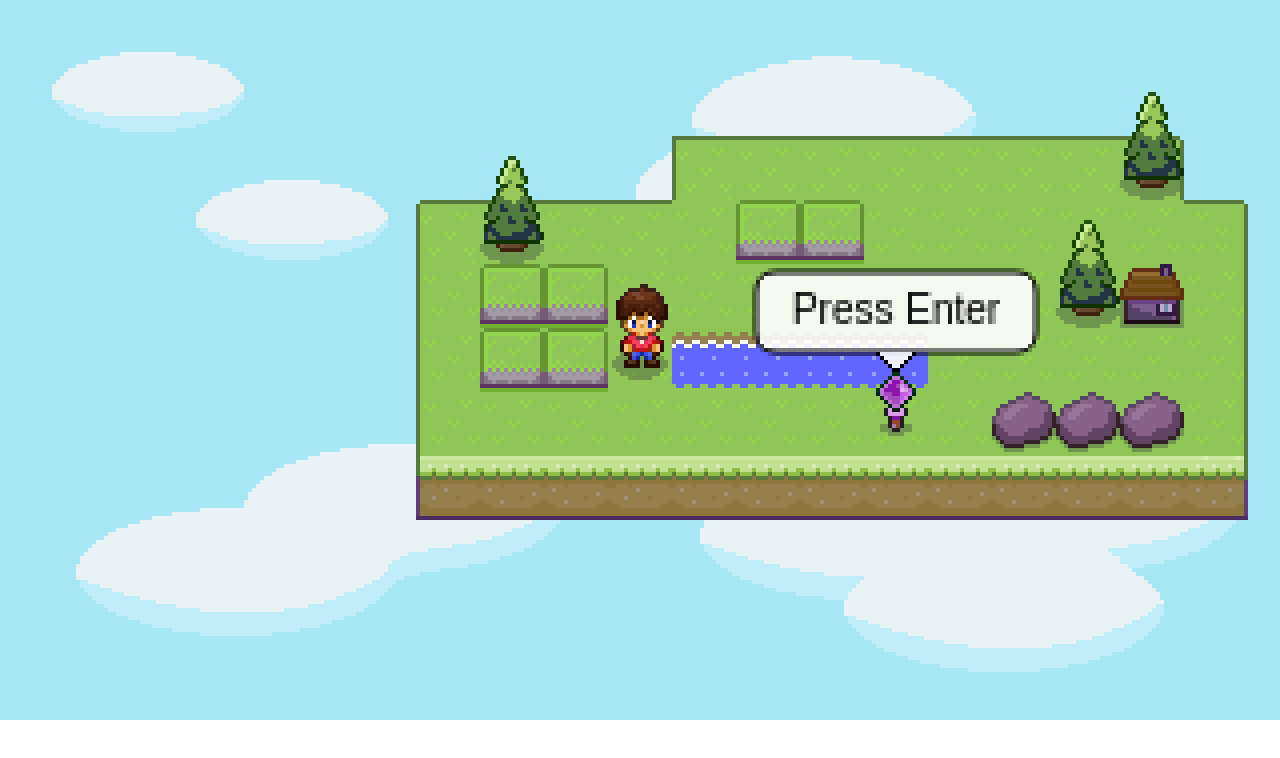
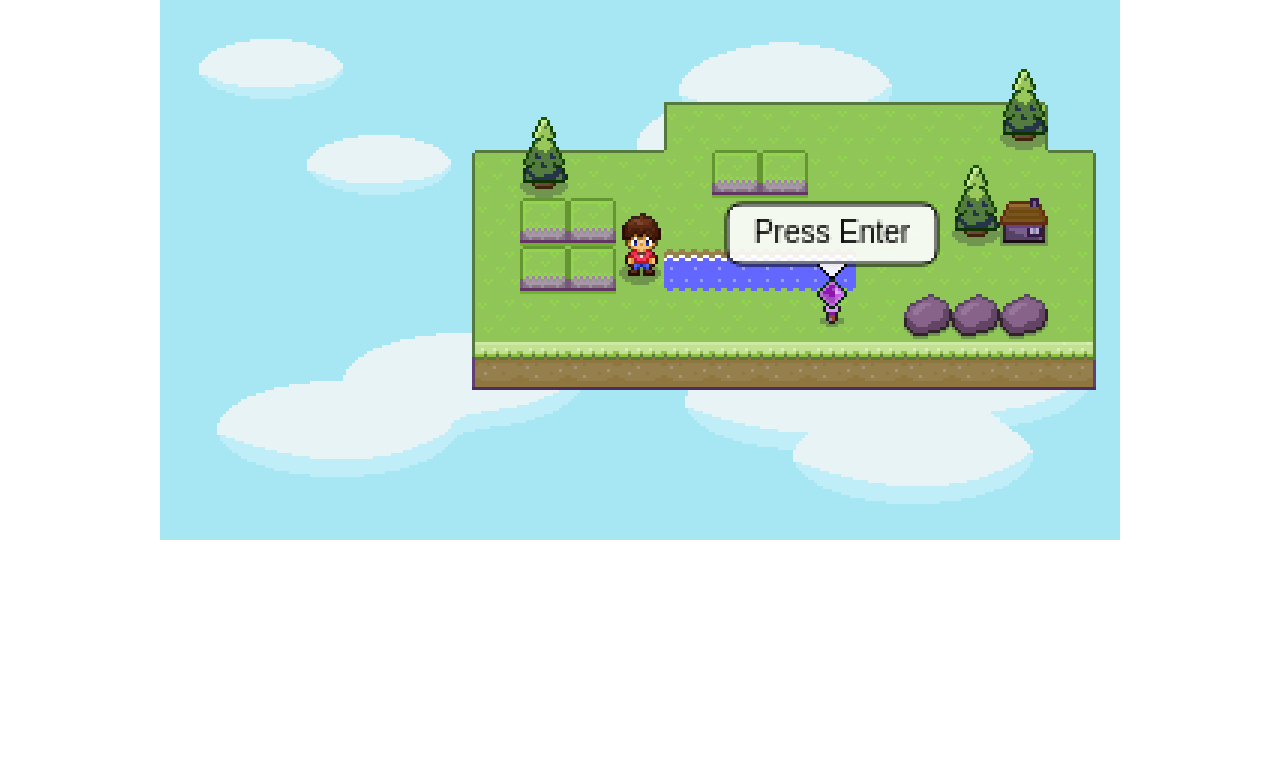
Before and after one commit to Shrey31G/Portfolio, a React (Vite) app: page /2d in a window 1280 px wide. Shown: the top 758 px of the page. Built offline with nearby package versions, Linux system fonts and the light colour scheme.

Commit message:
fixed some ratio issues

```diff
--- a/src/Basic/BasicResume.jsx
+++ b/src/Basic/BasicResume.jsx
@@ -87,12 +87,12 @@ export const BasicResume = () => {
                     </div>
                 </div>
                 <div className="mt-6">
-                    I blend design and code to build awesome stuff on the web. My sweet spot is crafting slick frontends and designing intuitive user experiences.
+                    I like building things that look good and feel even better to use. Whether it's a tiny UI detail or a full-blown app, I’m always chasing that balance between design and function.
                 </div>
             </div>
 
             <div className="w-full overflow-hidden my-10 bg-white dark:bg-black flex justify-center">
-            <TypingEffect texts={["Innovate", "Code", "Repeat"]} />
+                <TypingEffect texts={["Innovate", "Code", "Repeat"]} />
             </div>
 
             <div id="Projects" className="grid grid-cols-1 max-w-3xl mx-auto my-32 w-[85%] md:w-[70%] gap-2 bg-white  dark:bg-black ">
--- a/src/GameCanvas.jsx
+++ b/src/GameCanvas.jsx
@@ -1,4 +1,4 @@
-import { useEffect, useRef } from "react";
+import { useEffect, useRef, useState } from "react";
 import { resources } from "./Resource.js"
 import { Sprite } from "./Sprite.js";
 import { Vector2 } from "./vector2.js";
@@ -12,25 +12,68 @@ import { Camera } from "./Camera.js";
 import { ComputerIcon } from "./ComputerIcon.js";
 
 const GameCanvas = () => {
+    const containerRef = useRef(null);
     const canvasRef = useRef(null);
     const interactionCooldownRef = useRef(false);
+    const GAME_WIDTH = 320;
+    const GAME_HEIGHT = 180;
+    const [screenSize, setScreenSize] = useState({
+        width: typeof window !== 'undefined' ? window.innerWidth : 1024,
+        height: typeof window !== 'undefined' ? window.innerHeight : 768
+    });
+
+    useEffect(() => {
+        const handleResize = () => {
+            setScreenSize({
+                width: window.innerWidth,
+                height: window.innerHeight
+            });
+        };
+
+        window.addEventListener('resize', handleResize);
+        return () => window.removeEventListener('resize', handleResize);
+    }, []);
+
+    const getMaxWidth = () => {
+        const { width } = screenSize;
+        if (width >= 1920) return "1280px";
+        if (width >= 1280) return "960px";
+        if (width >= 768) return "720px";
+        return "100%";
+    };
+
     useEffect(() => {
         const canvas = canvasRef.current;
+        const container = containerRef.current;
         const ctx = canvas.getContext("2d");
+
+        function resizeCanvas() {
+
+            const containerWidth = container.clientWidth;
+            const containerHeight = container.clientHeight;
+
+            canvas.width = GAME_WIDTH;
+            canvas.height = GAME_HEIGHT;
+
+            canvas.style.width = `${containerWidth}px`;
+            canvas.style.height = `${containerHeight}px`;
+
+            ctx.imageSmoothingEnabled = false;
+        }
 
         const mainScene = new GameObject({
             position: new Vector2(0, 0)
-        })
+        });
 
         const skySprite = new Sprite({
             resource: resources.images.sky,
             frameSize: new Vector2(320, 180),
-        })
+        });
 
         const groundSprite = new Sprite({
             resource: resources.images.ground,
             frameSize: new Vector2(320, 180)
-        })
+        });
         mainScene.addChild(groundSprite);
 
         const camera = new Camera();
@@ -41,22 +84,20 @@ const GameCanvas = () => {
 
         events.on("HERO_POSITION", mainScene, heroPosition => {
             console.log("HEROMOVED", heroPosition);
-        })
+        });
 
         const computer = new ComputerIcon(grindCells(10), grindCells(6));
         mainScene.addChild(computer);
 
-
         const handleKeyDown = (e) => {
             if (e.repeat) return;
             if ((e.code === "Space" || e.code === "Enter") && !interactionCooldownRef.current) {
-
                 interactionCooldownRef.current = true;
-                console.log(`Before interaction key: ${e.code}`)
+                console.log(`Before interaction key: ${e.code}`);
 
                 events.emit("INTERACTION_KEY_PRESSED");
 
-                console.log(`After interaction key: ${e.code}`)
+                console.log(`After interaction key: ${e.code}`);
 
                 setTimeout(() => {
                     interactionCooldownRef.current = false;
@@ -67,12 +108,13 @@ const GameCanvas = () => {
         };
 
         window.addEventListener("keydown", handleKeyDown);
+        window.addEventListener("resize", resizeCanvas);
 
         mainScene.input = new Input();
 
         const update = (delta) => {
             mainScene.stepEntry(delta, mainScene);
-        }
+        };
 
         const draw = () => {
             ctx.clearRect(0, 0, canvas.width, canvas.height);
@@ -85,23 +127,44 @@ const GameCanvas = () => {
             mainScene.draw(ctx, 0, 0);
 
             ctx.restore();
-        }
+        };
+
+        // Initial resize
+        resizeCanvas();
 
         const gameLoop = new GameLoop(update, draw);
         gameLoop.start();
 
         return () => {
             window.removeEventListener("keydown", handleKeyDown);
+            window.removeEventListener("resize", resizeCanvas);
         };
-    }, []);
+    }, [screenSize]);
 
     return (
-        <canvas
-            ref={canvasRef}
-            width={320}
-            height={180}
-        />
-    )
-}
+        <div
+            ref={containerRef}
+            className="w-full mx-auto"
+            style={{
+                minHeight: "180px",
+                minWidth: "320px",
+                aspectRatio: "16/9",
+                maxWidth: getMaxWidth(),
+                maxHeight: "calc(100vh - 48px)",
+                position: "relative"
+            }}
+        >
+            <canvas
+                ref={canvasRef}
+                style={{
+                    display: "block",
+                    width: "100%",
+                    height: "100%",
+                    imageRendering: "pixelated"
+                }}
+            />
+        </div>
+    );
+};
 
 export default GameCanvas;
--- a/src/GameLoop.js
+++ b/src/GameLoop.js
@@ -4,12 +4,12 @@ export class GameLoop {
 
         this.lastFrameTime = 0;
         this.accumulatedTime = 0;
-        this.timeStep = 1000/60; // 60 frames per seconds
+        this.timeStep = 1000/60;
 
         this.update = update;
         this.render = render;
 
-        this.rafId = null // request animation frame ID
+        this.rafId = null
         this.isRunning = false;
     }
 
@@ -18,19 +18,15 @@ export class GameLoop {
 
         let deltaTime = timestamp - this.lastFrameTime;
         this.lastFrameTime = timestamp;
-        // here i accumulate all time since the last frame.
+
         this.accumulatedTime += deltaTime;
 
-        //fixing the time step updates.
-        //if enuf acuu. time to run one or more fixed updates
         while(this.accumulatedTime >= this.timeStep) {
             this.update(this.timeStep);
             this.accumulatedTime -= this.timeStep; // downtick krdiya bhaiya
         }
 
         this.render();
-
-        // fire it right before it  repaints better than looping as loop would be very fast
         this.rafId = requestAnimationFrame(this.mainLoop)
     }
 
```
